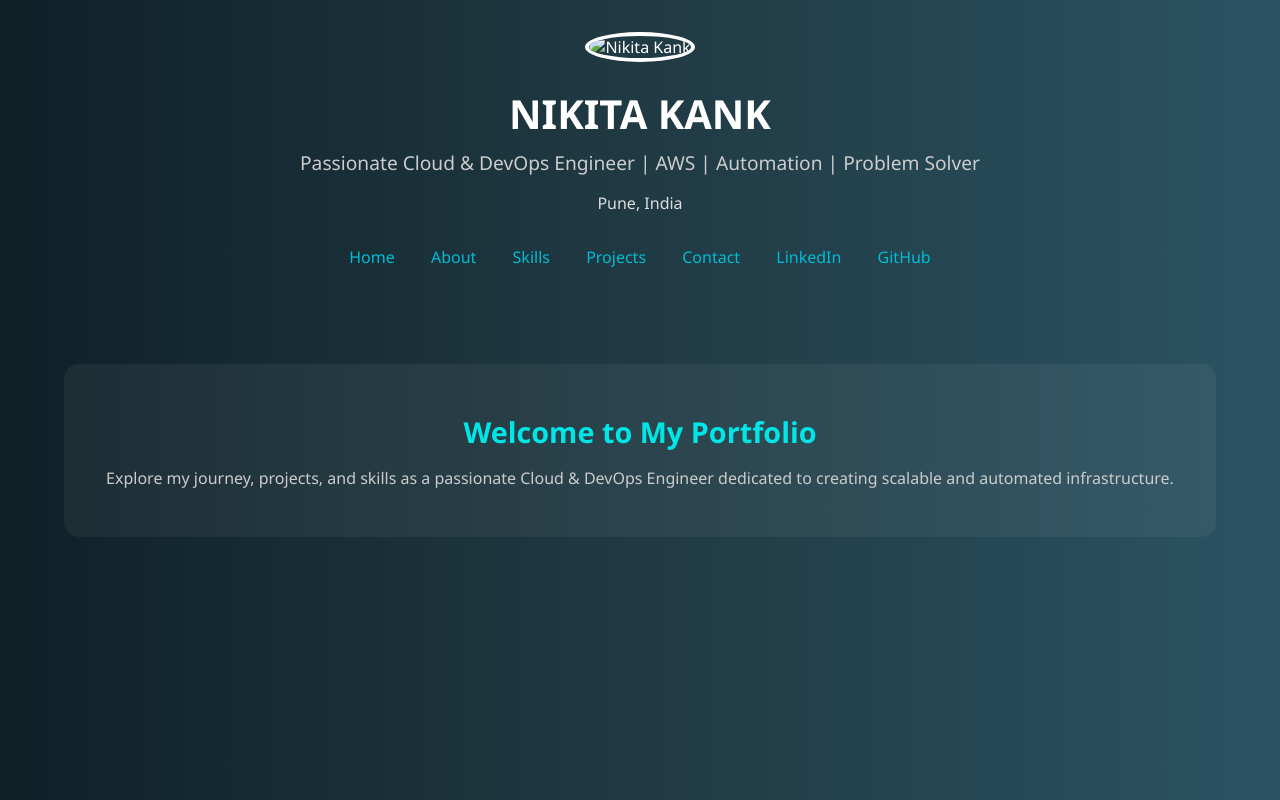
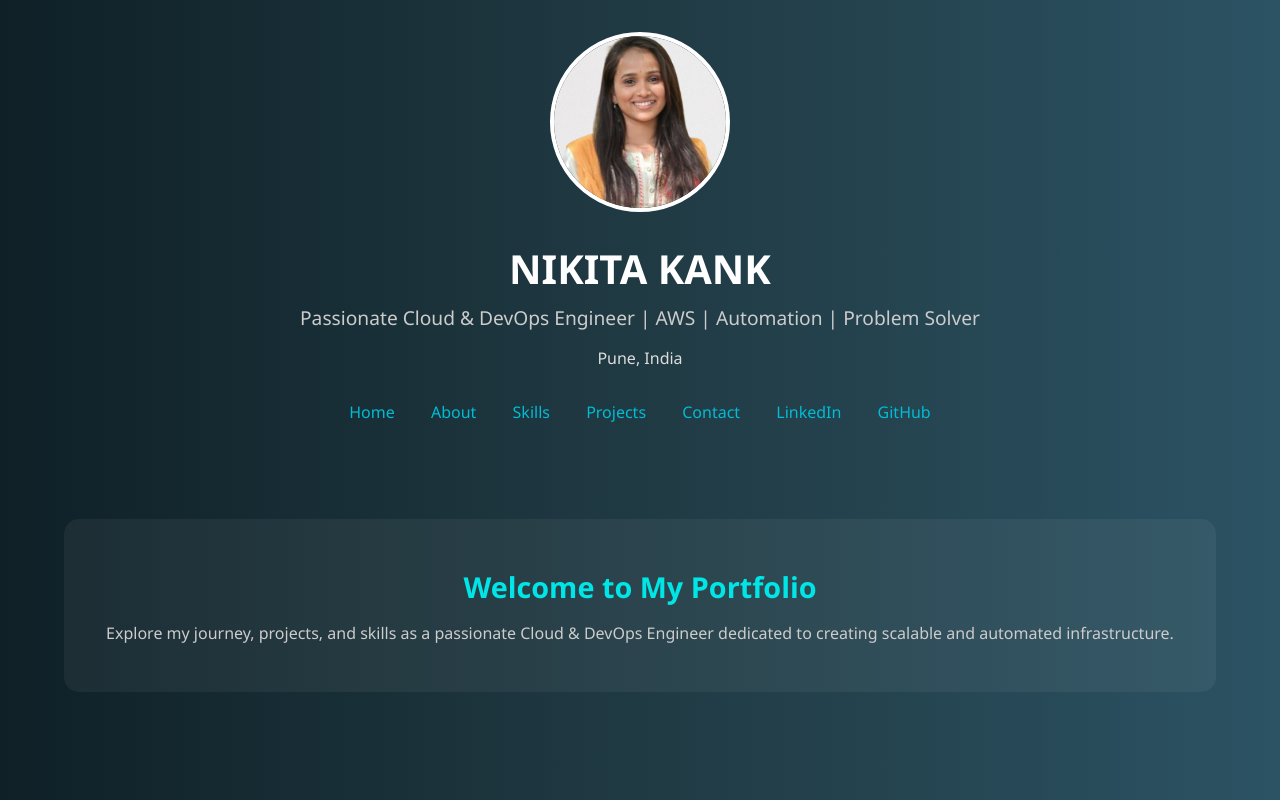
Before and after one commit to Nikitakank/Nikita-Portfolio, a plain HTML site: page index.html in a window 1280 px wide. Drawn offline with Linux system fonts and the light colour scheme.

Commit message:
Update index.html

```diff
--- a/index.html
+++ b/index.html
@@ -122,7 +122,7 @@
 
 <body>
   <div class="container">
-   <img src="/images/img.jpg" alt="Nikita Kank" class="profile-pic">
+   <img src="img.jpg" alt="Nikita Kank" class="profile-pic">
     <h1>NIKITA KANK</h1>
     <p class="tagline">Passionate Cloud & DevOps Engineer | AWS | Automation | Problem Solver</p>
     <p class="location">Pune, India</p>
```
